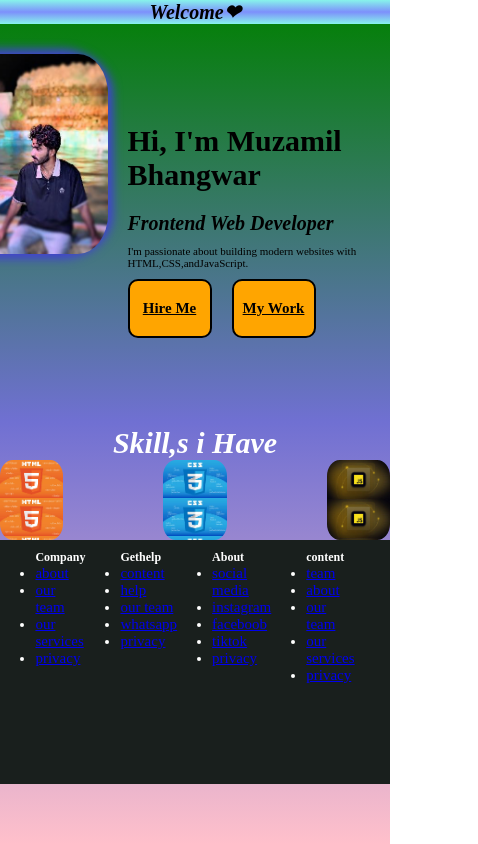
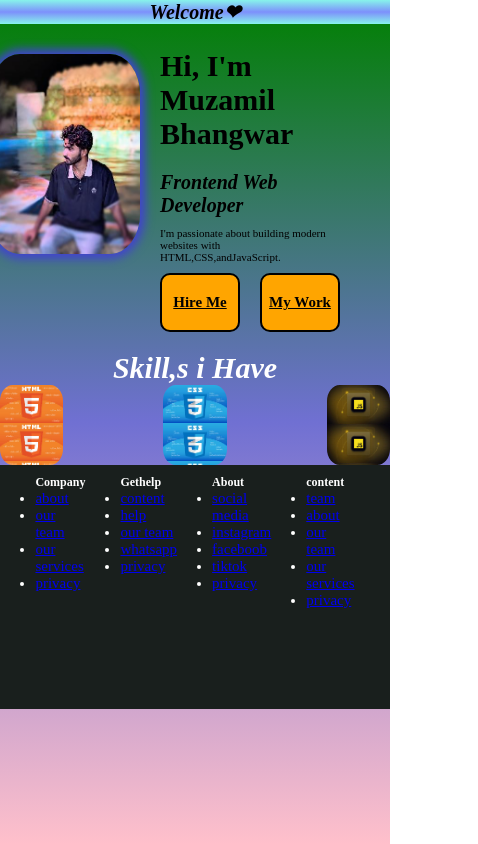
Before and after one commit to muzamilbaloch56/muzamil-s-file, a plain HTML site: page index.html in a window 390 px wide. Shown: the whole page, 478 px wide, since content can reach past the window. Drawn offline with Linux system fonts and the light colour scheme.

Commit message:
Update style.css
some changes in css

```diff
--- a/style.css
+++ b/style.css
@@ -4,7 +4,6 @@
 }
 html,body{
   height: 100%;
-  /* background-image: url(body.jpg); */
   background-image: linear-gradient(green,rgb(112, 112, 210),pink);
   background-size: cover;
   background-repeat: no-repeat;
@@ -182,12 +181,15 @@ h4{
   transform: scale(1.02);
   transition:0.2s;
 }
-@media screen and (max-width:600px){
+@media screen and (max-width:500px){
   .main-heading{
     font-size: 20px;
   }
   .buttons{
     width: 250PX;
+  }
+  .About-h1{margin-bottom: 10px;
+
   }
   .container{
     display: flex;
@@ -198,7 +200,7 @@ h4{
     padding-top: 2px;
   }
   .buttons{
-    flex-wrap: wrap;
+    width: 200px;
   }
   .row{
     font-size: 15PX;
@@ -211,12 +213,10 @@ h4{
   img{
     width: 150px;
     height: 200px;
-    margin-left:85px ;
   }
   .hero-img{
     height: 200px;
-    width: 220;
-    ;
+    width: 150px;
   }
   h1{
     font-size: 30px;
@@ -225,9 +225,8 @@ h4{
     font-size: 20px;
   }
   p{
-    font-size: 10px;
+    font-size: 15px;
     padding-right: 30px;
-    width: 320PX;
     font-size: 11PX;
   }
   .click{
@@ -239,10 +238,12 @@ h4{
     width: 100px;
     gap: 10px;
     margin: 0 0 0 0 ;
-
-
   }
   H4{
     font-size: 12PX;
   }
+  .text{
+    width: 200px;
+    margin-top: 25px;
+  }
 }
```
